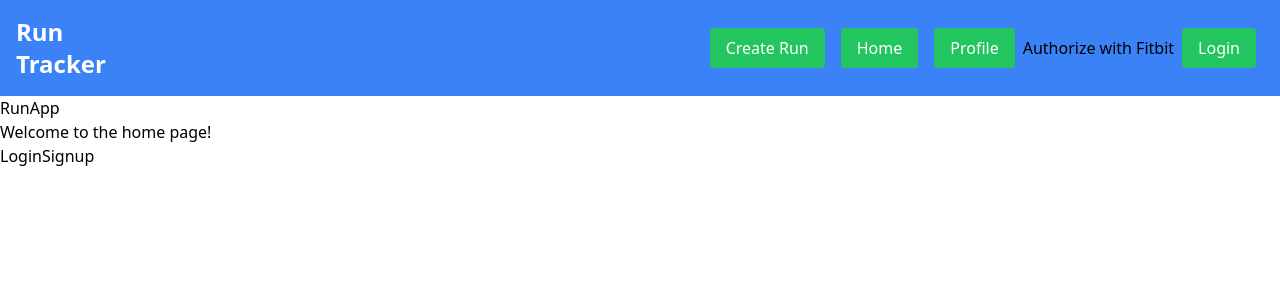
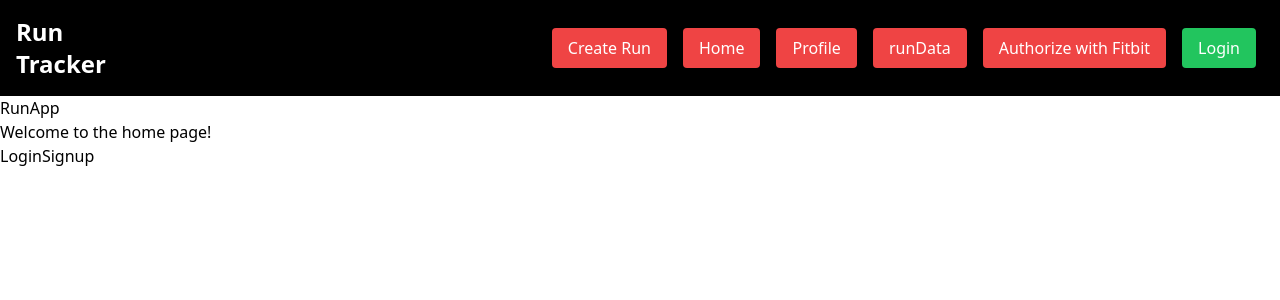
Before and after one commit to smithville77/fitness-tracker-MERN, a Next.js app in the folder client/: page / in a window 1280 px wide. Shown: the top 300 px of the page. Built offline with nearby package versions, Linux system fonts and the light colour scheme.

Commit message:
added steps counter, working on specific runs

```diff
--- a/client/src/components/FitBitAuthBtn.tsx
+++ b/client/src/components/FitBitAuthBtn.tsx
@@ -43,7 +43,7 @@ const FitbitAuthButton = () => {
   };
 
   return (
-    <button onClick={initiateFitbitAuth}>Authorize with Fitbit</button>
+    <button className="bg-red-500 hover:bg-green-600 text-white py-2 px-4 mx-2 rounded cursor-pointer" onClick={initiateFitbitAuth}>Authorize with Fitbit</button>
   );
 };
 
--- a/client/src/components/Navigation.tsx
+++ b/client/src/components/Navigation.tsx
@@ -24,14 +24,15 @@ function Navigation() {
   };
 
   return (
-    <nav className="bg-blue-500 p-4">
+    <nav className="bg-black p-4">
       <div className="container mx-auto flex justify-between items-center">
         <div className="text-white text-2xl font-bold">Run Tracker</div>
         <div className='flex container justify-end'>
-        <Link className="bg-green-500 hover:bg-green-600 text-white py-2 px-4 mx-2 rounded cursor-pointer " href="/createRun">Create Run</Link>
-        <Link className="bg-green-500 hover:bg-green-600 text-white py-2 px-4 mx-2 rounded cursor-pointer" href="/">Home</Link>
-        <Link className="bg-green-500 hover:bg-green-600 text-white py-2 px-4 mx-2 rounded cursor-pointer" href="/profile">Profile</Link>
-        <FitbitAuthButton />
+        <Link className="bg-red-500 hover:bg-green-600 text-white py-2 px-4 mx-2 rounded cursor-pointer " href="/createRun">Create Run</Link>
+        <Link className="bg-red-500 hover:bg-green-600 text-white py-2 px-4 mx-2 rounded cursor-pointer" href="/">Home</Link>
+        <Link className="bg-red-500 hover:bg-green-600 text-white py-2 px-4 mx-2 rounded cursor-pointer" href="/profile">Profile</Link>
+        <Link className="bg-red-500 hover:bg-green-600 text-white py-2 px-4 mx-2 rounded cursor-pointer" href="/runDisplayPage">runData</Link>
+        <FitbitAuthButton  />
         {authenticated ? (
           <a
             onClick={handleLogout}
--- a/client/src/pages/profile.tsx
+++ b/client/src/pages/profile.tsx
@@ -4,23 +4,27 @@ import axios from 'axios';
 
 function Profile() {
   const [profileData, setProfileData] = useState(null);
+  const [loading, setLoading] = useState(true);
 
   useEffect(() => {
     // Retrieve the access token from localStorage
     const accessToken = localStorage.getItem('accessToken');
 
     // Make the GET request to your backend endpoint with the access token
-    axios.get('http://localhost:3001/profile', {
-      headers: {
-        Authorization: `Bearer ${accessToken}`,
-      },
-    })
+    axios
+      .get('http://localhost:3001/profile', {
+        headers: {
+          Authorization: `Bearer ${accessToken}`,
+        },
+      })
       .then((response) => {
-        console.log(response)
+        console.log(response);
         setProfileData(response.data.profileData);
+        setLoading(false); // Data fetching is complete
       })
       .catch((error) => {
         console.error('Error fetching profile data:', error);
+        setLoading(false); // Data fetching is complete, even if it failed
       });
   }, []); // Include accessToken in the dependencies array
 
@@ -28,10 +32,18 @@ function Profile() {
     <div className="Profile">
       <Navigation />
       <h1>Fitbit Profile Data</h1>
-      {/* {profileData.user} */}
-      <p>Name: {profileData.user.displayName}</p>
+
+      {loading ? (
+        <p>Loading profile data...</p>
+      ) : profileData ? (
+        <div>
+          <p>Name: {profileData.user.displayName}</p>
           <p>Age: {profileData.user.age}</p>
           <p>Gender: {profileData.user.gender}</p>
+        </div>
+      ) : (
+        <p>No profile data available</p>
+      )}
     </div>
   );
 }
--- /dev/null
+++ b/client/src/pages/runDisplayPage.tsx
@@ -0,0 +1,51 @@
+import React, { useEffect, useState } from 'react';
+import Navigation from '../components/Navigation';
+import axios from 'axios';
+
+function RunDisplayPage() {
+  const [runData, setRunData] = useState([]);
+  const [loading, setLoading] = useState(true);
+
+  useEffect(() => {
+    // Retrieve the access token from localStorage
+    const accessToken = localStorage.getItem('accessToken');
+
+    // Make the GET request to your backend endpoint with the access token
+    axios.get('http://localhost:3001/runDisplayPage', {
+      headers: {
+        Authorization: `Bearer ${accessToken}`,
+      },
+    })
+      .then((response) => {
+        console.log('API Response:', response.data.runData);
+        setRunData(response.data.runData['activities-steps']);
+        setLoading(false);
+      })
+      .catch((error) => {
+        console.error('Error fetching run data:', error);
+        setLoading(false);
+      });
+  }, []);
+
+  return (
+    <div className="Profile">
+      <Navigation />
+      {loading ? (
+        <p>Loading profile data...</p>
+      ) : runData && runData.length > 0 ? (
+        <div>
+          {runData.map((item, index) => (
+            <div key={index}>
+              <p>Steps on {item.dateTime}: {item.value || 'N/A'}</p>
+              {/* You can display other information here */}
+            </div>
+          ))}
+        </div>
+      ) : (
+        <p>No run data available</p>
+      )}
+    </div>
+  );
+}
+
+export default RunDisplayPage;
```
